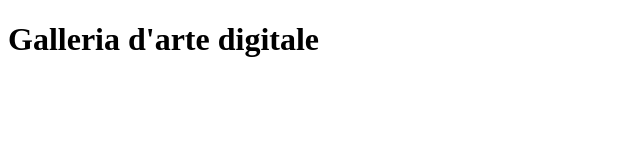
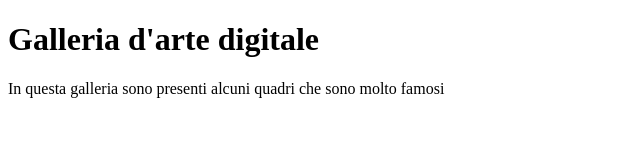
Before and after one commit to gabrielecapris-boop/Galleria-digitale-Capris, a plain HTML site: page index.html in a window 1280 px wide. Shown: the whole page, without its empty margins (0-640 px from the left). Drawn offline with Linux system fonts and the light colour scheme.

Commit message:
continuazione body con aggiunta del paragrafo

```diff
--- a/index.html
+++ b/index.html
@@ -5,5 +5,6 @@
     </head>
     <body>
         <h1>Galleria d'arte digitale</h1>
+        <p>In questa galleria sono presenti alcuni quadri che sono molto famosi</p>
     </body>
 </html>
```
